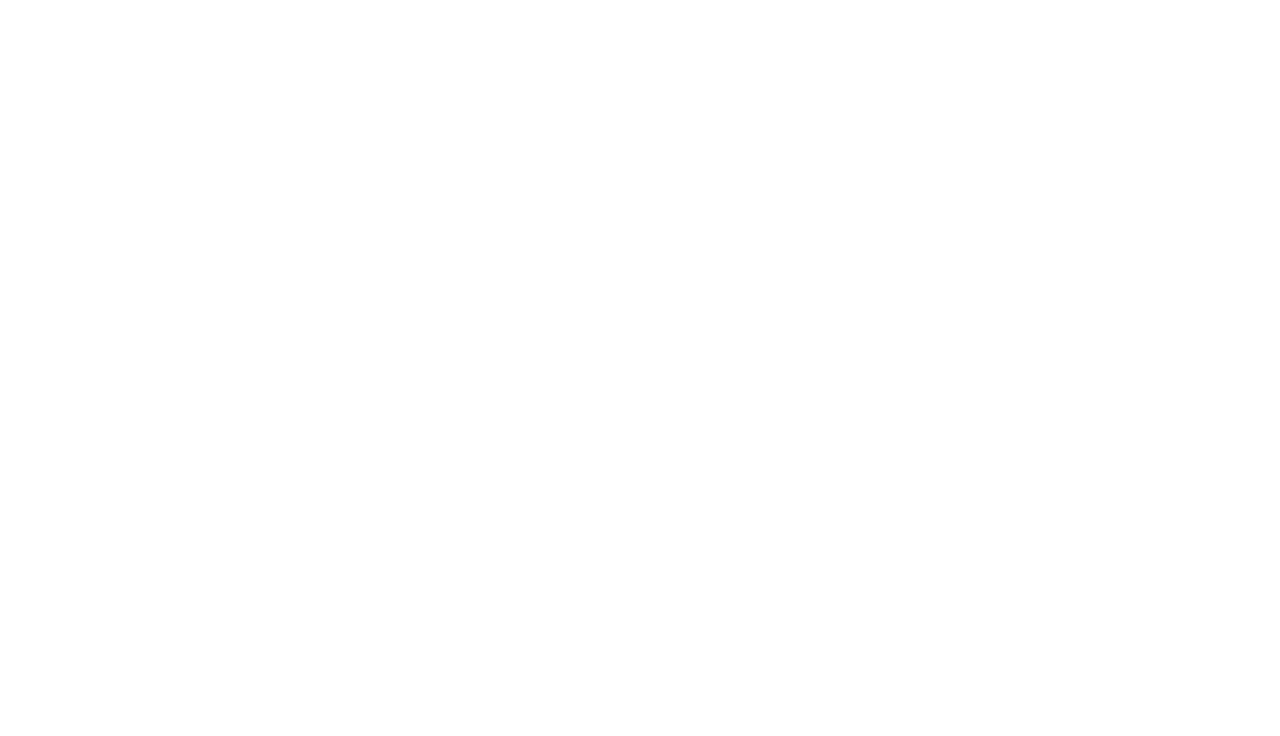
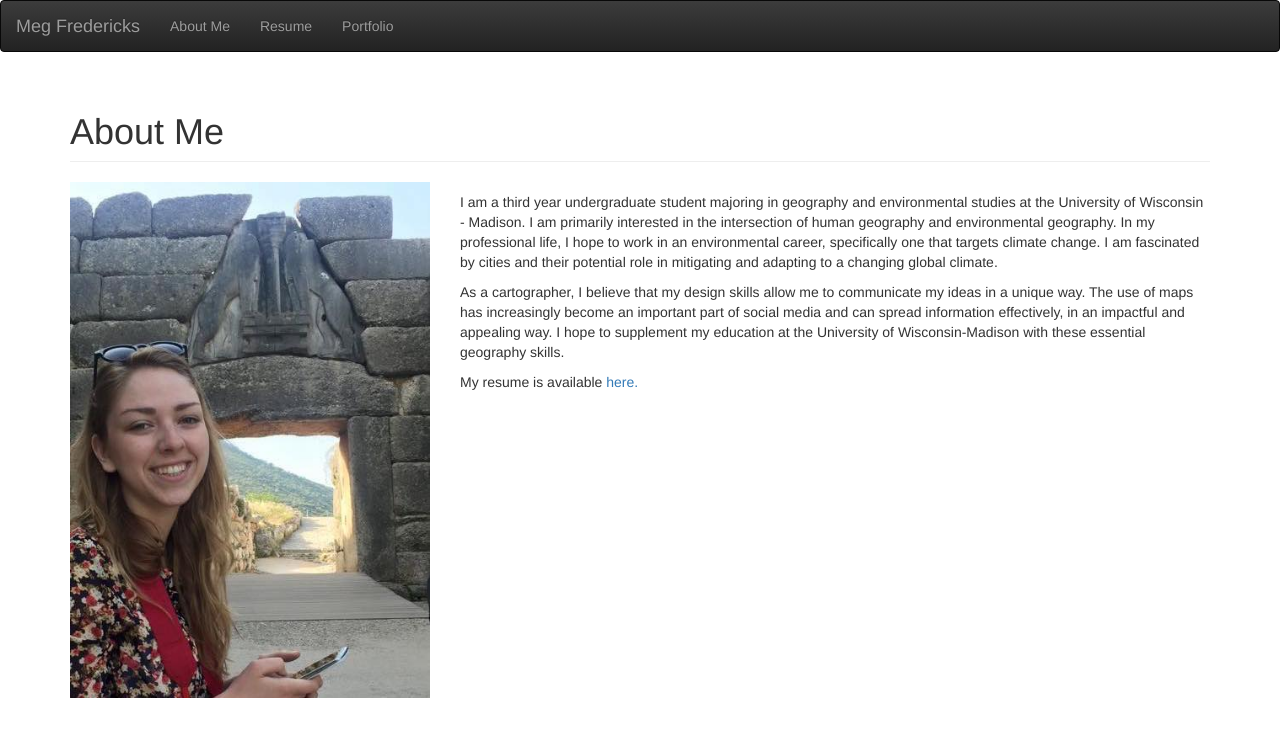
Before and after one commit to meg-fredericks/megfredericks.github.io, a plain HTML site: page about.html in a window 1280 px wide. Drawn offline with Linux system fonts and the light colour scheme; files that its build step writes are made by us from their sources.

Commit message:
Fixed end code

```diff
--- a/about.html
+++ b/about.html
@@ -1 +1,59 @@
+<!DOCTYPE html>
+<html>
+	<head>
+		<meta charset=utf-8>
+		<link rel= "stylesheet" href="css/bootstrap.min.css" />
+		<link rel= "stylesheet" href="css/bootstrap-theme.min.css" />
+		<link rel= "stylesheet" href="about.css" />
+		<script type="text/javascript" src="js/jquery-3.1.1.min.js"></script>
+		<script type="text/javascript" src="js/bootstrap.min.js"></script>
+	</head>
+	<body>
+	<!--navbar-->
+<nav class="navbar navbar-inverse">
+  <div class="container-fluid">
+    <div class="navbar-header">
+      <button type="button" class="navbar-toggle" data-toggle="collapse" data-target="#myNavbar">
+        <span class="icon-bar"></span>
+        <span class="icon-bar"></span>
+        <span class="icon-bar"></span>
+      </button>
+      <a class="navbar-brand" href="index.html">Meg Fredericks</a>
+    </div>
+    <div class="collapse navbar-collapse" id="myNavbar">
+      <ul class="nav navbar-nav">
+        <li class="dropdown">
+    	<li><a href="about.html">About Me</a></li>
+        <li><a href="resume.html">Resume</a></li>
+        <li><a href="portfolio.html">Portfolio</a></li>
+      </ul>
+    </div>
+  </div>
+</nav>
+
+<div class="container">
+	<div class="row">
+	<div class="col-lg-12">
+		<h1 class="page-header">About Me </h1>
+	</div>
+</div>
+
+		<!--about me starts here-->
+			<div class="row">
+				<div class="col-md-4 col-sm-12 col-xs-12" >
+						<img src="images/meg.jpg" alt="Meg" class="img-responsive"/>
+					</div>
+				<div class="col-md-8 col-sm-12 col-xs-12">
+				<ul class="list-unstyled">
+				<li style="margin-bottom:10px; margin-top:10px;"> I am a third year undergraduate student majoring in geography and environmental studies at the University of Wisconsin - Madison. I am primarily interested in the intersection of human geography and environmental geography. In my professional life, I hope to work in an environmental career, specifically one that targets climate change. I am fascinated by cities and their potential role in mitigating and adapting to a changing global climate.</li>
+
+				<li style="margin-bottom:10px";> As a cartographer, I believe that my design skills allow me to communicate my ideas in a unique way. The use of maps has increasingly become an important part of social media and can spread information effectively, in an impactful and appealing way. I hope to supplement my education at the University of Wisconsin-Madison with these essential geography skills. </li>
+
+				<li> My resume is available <a href="resume.html">here.</a></li>
+					</ul>
+ 				</div>
+ 			</div>
+
+		</div>
 	</body>
+	</html>
```
